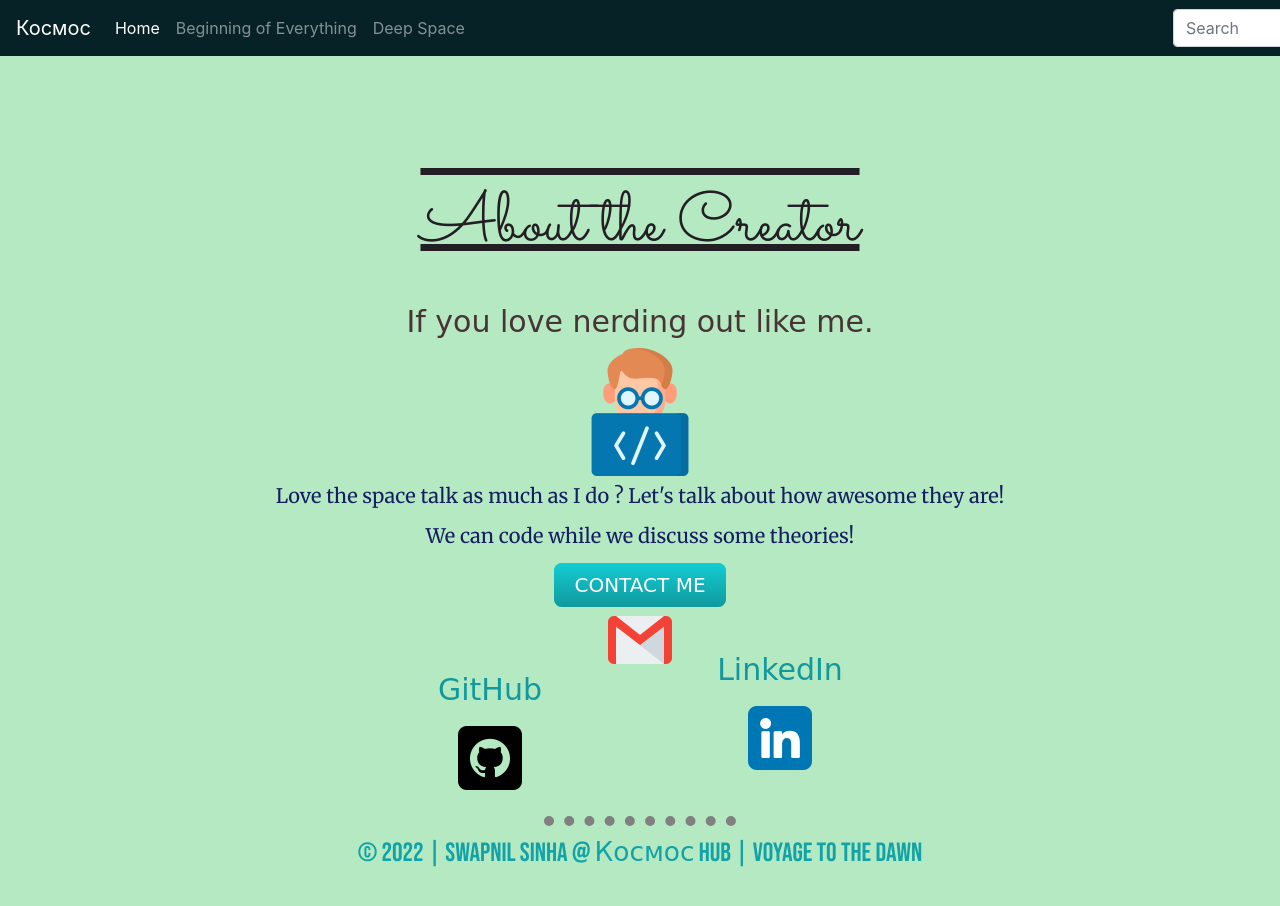
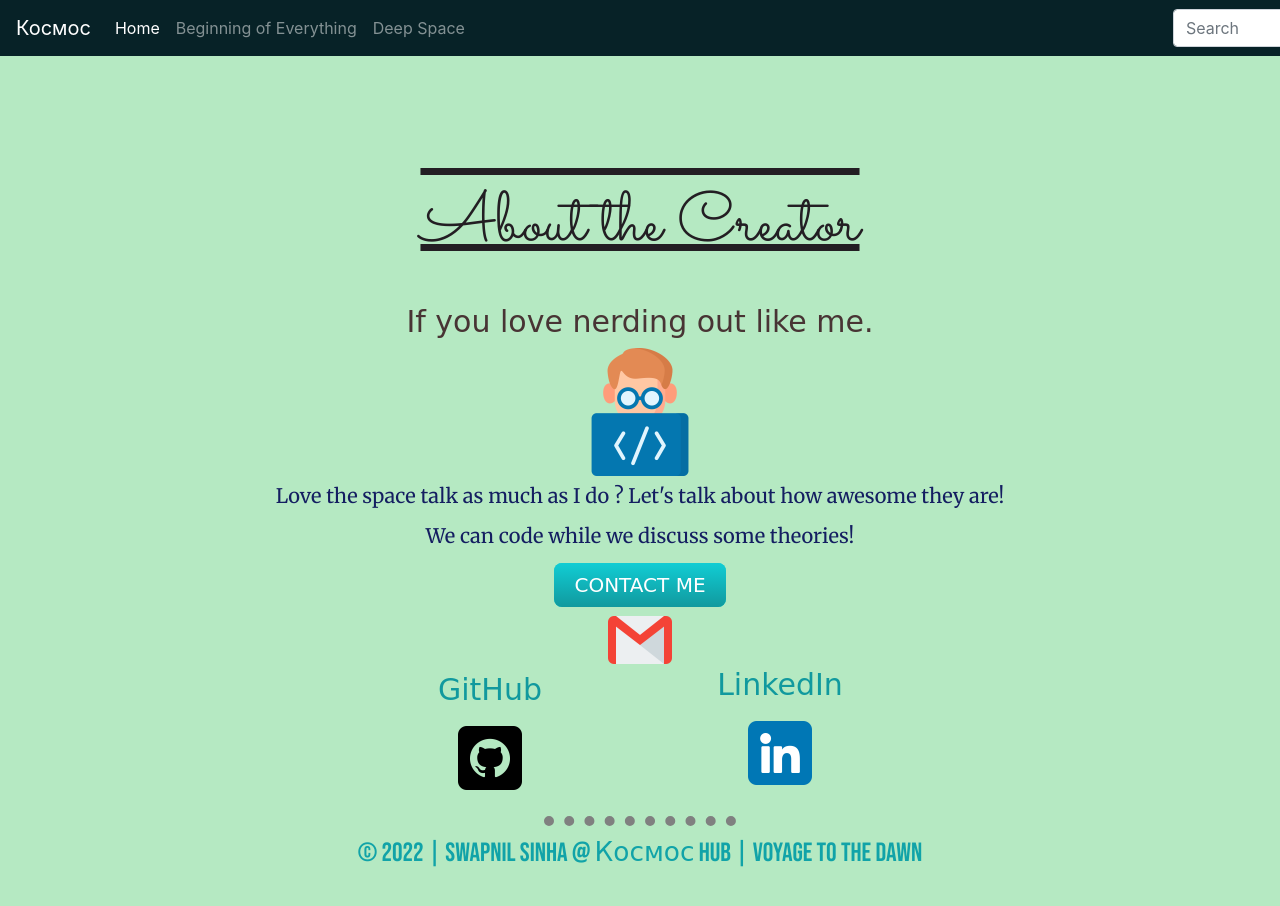
Before and after one commit to Swap-Nova/Cosmologist_Doodle, a plain HTML site: page contact.html in a window 1280 px wide. Shown: the top 906 px of the page. Drawn offline with nearby package versions, Linux system fonts and the light colour scheme; a web font is replaced by a local one.

Commit message:
Update contact.css

```diff
--- a/CSS/contact.css
+++ b/CSS/contact.css
@@ -88,7 +88,7 @@ hr{
     max-width: 5%;
     position: relative;
     left:140px;
-    bottom:190px;
+    bottom:175px;
     margin: 10px 20px;
     text-decoration: none;
 }
```
